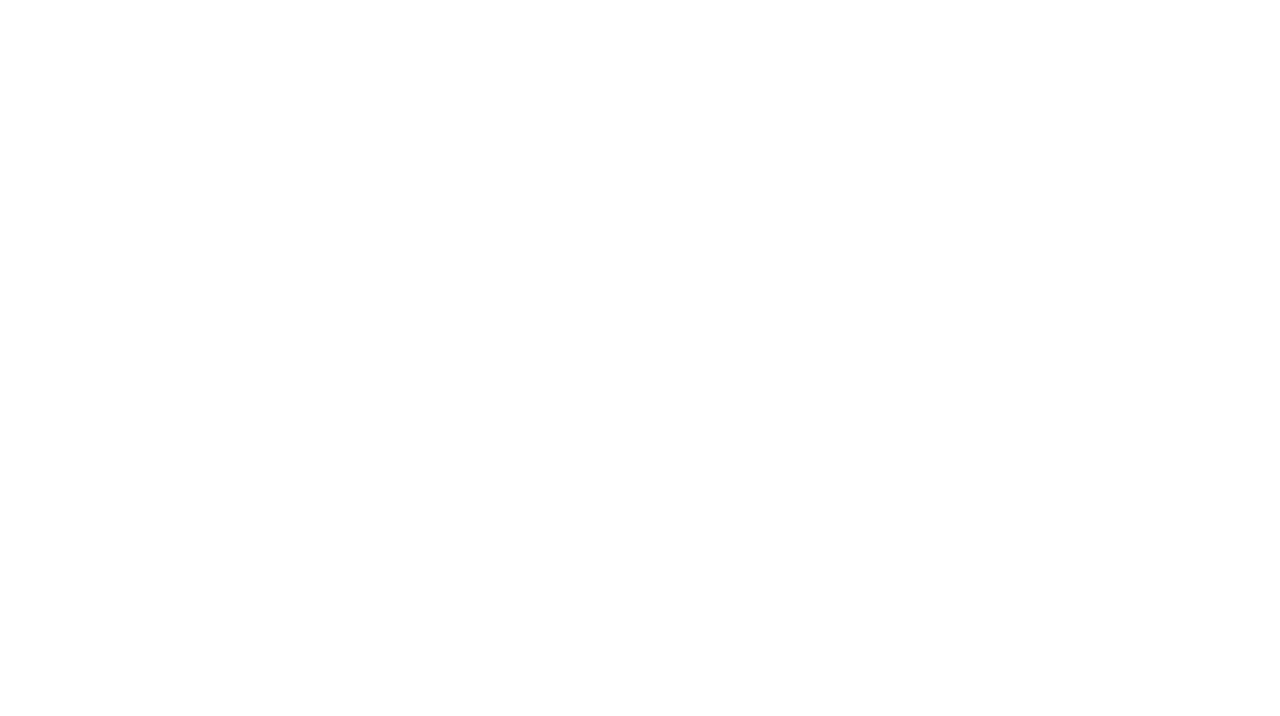
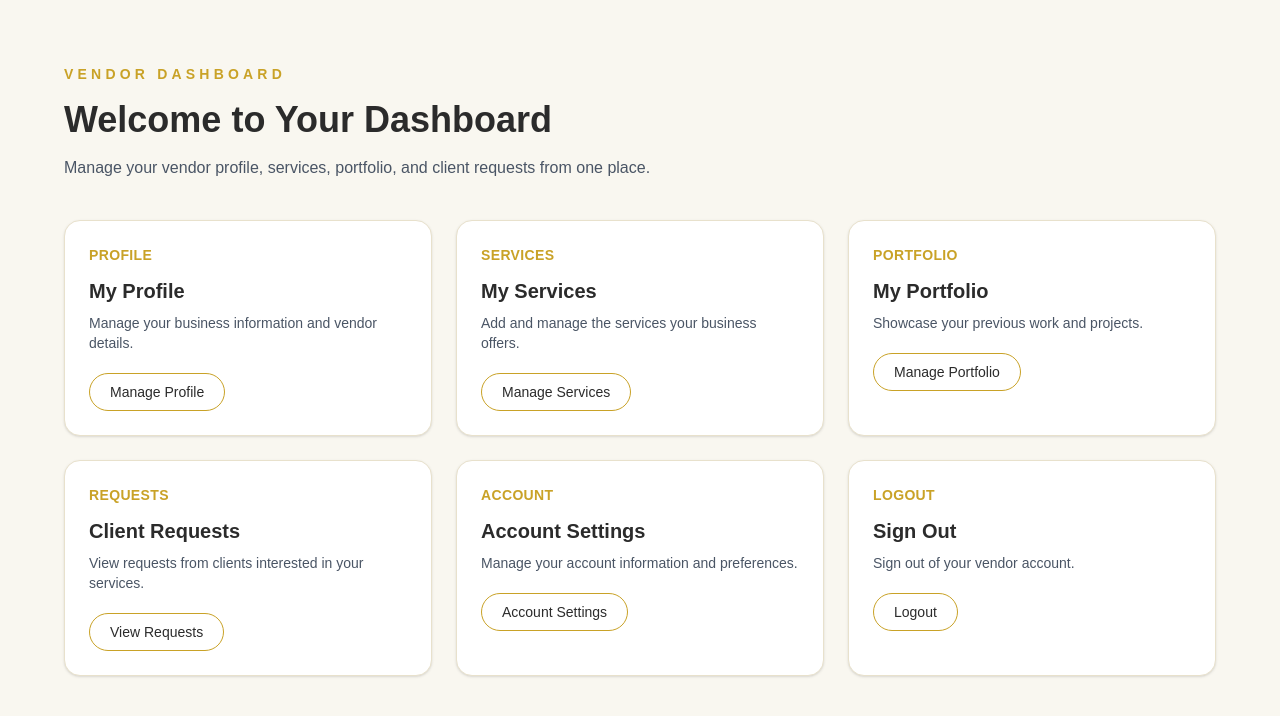
Before and after one commit to ReeSeng1/wedding-event-platform, a Next.js app in the folder frontend/: page /vendors/dashboard in a window 1280 px wide. Before the commit this address had no page. Shown: the top 716 px of the page. Built offline with nearby package versions, Linux system fonts and the light colour scheme.

Commit message:
add a dashboard page

```diff
--- /dev/null
+++ b/frontend/src/app/vendors/dashboard/page.tsx
@@ -0,0 +1,117 @@
+export default function VendorDashboardPage() {
+    return (
+        <main className="min-h-screen bg-[#F9F7F0] px-6 py-16">
+            <div className="mx-auto max-w-6xl">
+                <div>
+                    <p className="text-sm font-semibold uppercase tracking-[0.3em] text-[#C9A227]">
+                        Vendor Dashboard
+                    </p>
+                    <h1 className="mt-4 text-4xl font-bold text-[#2B2B2B]">
+                        Welcome to Your Dashboard
+                    </h1>
+                    <p className="mt-4 max-w-2xl text-gray-600">
+                        Manage your vendor profile, services, portfolio, and client requests from one place.
+                    </p>
+                </div>
+                <div className="mt-10 grid gap-6 md:grid-cols-2 lg:grid-cols-3">
+                    <div className="rounded-2xl border border-[#E8E1CC] bg-white p-6 shadow-sm">
+                        <p className="text-sm font-semibold uppercase tracking-wide text-[#C9A227]">
+                            Profile
+                        </p>
+                        <h2 className="mt-3 text-xl font-semibold text-[#2B2B2B]">
+                            My Profile
+                        </h2>
+                        <p className="mt-2 text-sm text-gray-600">
+                            Manage your business information and vendor details.
+                        </p>
+                        <button
+                           type="button"
+                           className="mt-5 rounded-full border border-[#C9A227] px-5 py-2 text-sm font-medium text-[#2B2B2B] hover:bg-[#C9A227]">
+                            Manage Profile
+                        </button>
+                    </div>
+                    <div className="rounded-2xl border border-[#E8E1CC] bg-white p-6 shadow-sm">
+                        <p className="text-sm font-semibold uppercase tracking-wide text-[#C9A227]">
+                            Services
+                        </p>
+                        <h2 className="mt-3 text-xl font-semibold text-[#2B2B2B]">
+                            My Services
+                        </h2>
+                        <p className="mt-2 text-sm text-gray-600">
+                            Add and manage the services your business offers.
+                        </p>
+                        <button
+                           type="button"
+                           className="mt-5 rounded-full border border-[#C9A227] px-5 py-2 text-sm font-medium text-[#2B2B2B] hover:bg-[#C9A227]">
+                            Manage Services
+                        </button>
+                    </div>
+                    <div className="rounded-2xl border border-[#E8E1CC] bg-white p-6 shadow-sm">
+                        <p className="text-sm font-semibold uppercase tracking-wide text-[#C9A227]">
+                            Portfolio
+                        </p>
+                        <h2 className="mt-3 text-xl font-semibold text-[#2B2B2B]">
+                            My Portfolio
+                        </h2>
+                        <p className="mt-2 text-sm text-gray-600">
+                            Showcase your previous work and projects.
+                        </p>
+                        <button
+                           type="button"
+                           className="mt-5 rounded-full border border-[#C9A227] px-5 py-2 text-sm font-medium text-[#2B2B2B] hover:bg-[#C9A227]">
+                            Manage Portfolio
+                        </button>
+                    </div>
+                    <div className="rounded-2xl border border-[#E8E1CC] bg-white p-6 shadow-sm">
+                        <p className="text-sm font-semibold uppercase tracking-wide text-[#C9A227]">
+                            Requests
+                        </p>
+                        <h2 className="mt-3 text-xl font-semibold text-[#2B2B2B]">
+                            Client Requests
+                        </h2>
+                        <p className="mt-2 text-sm text-gray-600">
+                            View requests from clients interested in your services.
+                        </p>
+                        <button
+                           type="button"
+                           className="mt-5 rounded-full border border-[#C9A227] px-5 py-2 text-sm font-medium text-[#2B2B2B] hover:bg-[#C9A227]">
+                            View Requests
+                        </button>
+                    </div>
+                    <div className="rounded-2xl border border-[#E8E1CC] bg-white p-6 shadow-sm">
+                        <p className="text-sm font-semibold uppercase tracking-wide text-[#C9A227]">
+                            Account
+                        </p>
+                        <h2 className="mt-3 text-xl font-semibold text-[#2B2B2B]">
+                            Account Settings
+                        </h2>
+                        <p className="mt-2 text-sm text-gray-600">
+                            Manage your account information and preferences.
+                        </p>
+                        <button
+                           type="button"
+                           className="mt-5 rounded-full border border-[#C9A227] px-5 py-2 text-sm font-medium text-[#2B2B2B] hover:bg-[#C9A227]">
+                            Account Settings
+                        </button>
+                    </div>
+                    <div className="rounded-2xl border border-[#E8E1CC] bg-white p-6 shadow-sm">
+                        <p className="text-sm font-semibold uppercase tracking-wide text-[#C9A227]">
+                            Logout
+                        </p>
+                        <h2 className="mt-3 text-xl font-semibold text-[#2B2B2B]">
+                            Sign Out
+                        </h2>
+                        <p className="mt-2 text-sm text-gray-600">
+                            Sign out of your vendor account.
+                        </p>
+                        <button
+                           type="button"
+                           className="mt-5 rounded-full border border-[#C9A227] px-5 py-2 text-sm font-medium text-[#2B2B2B] hover:bg-[#C9A227]">
+                            Logout
+                        </button>
+                    </div>
+                </div>
+            </div>
+        </main>
+    );
+}
```
